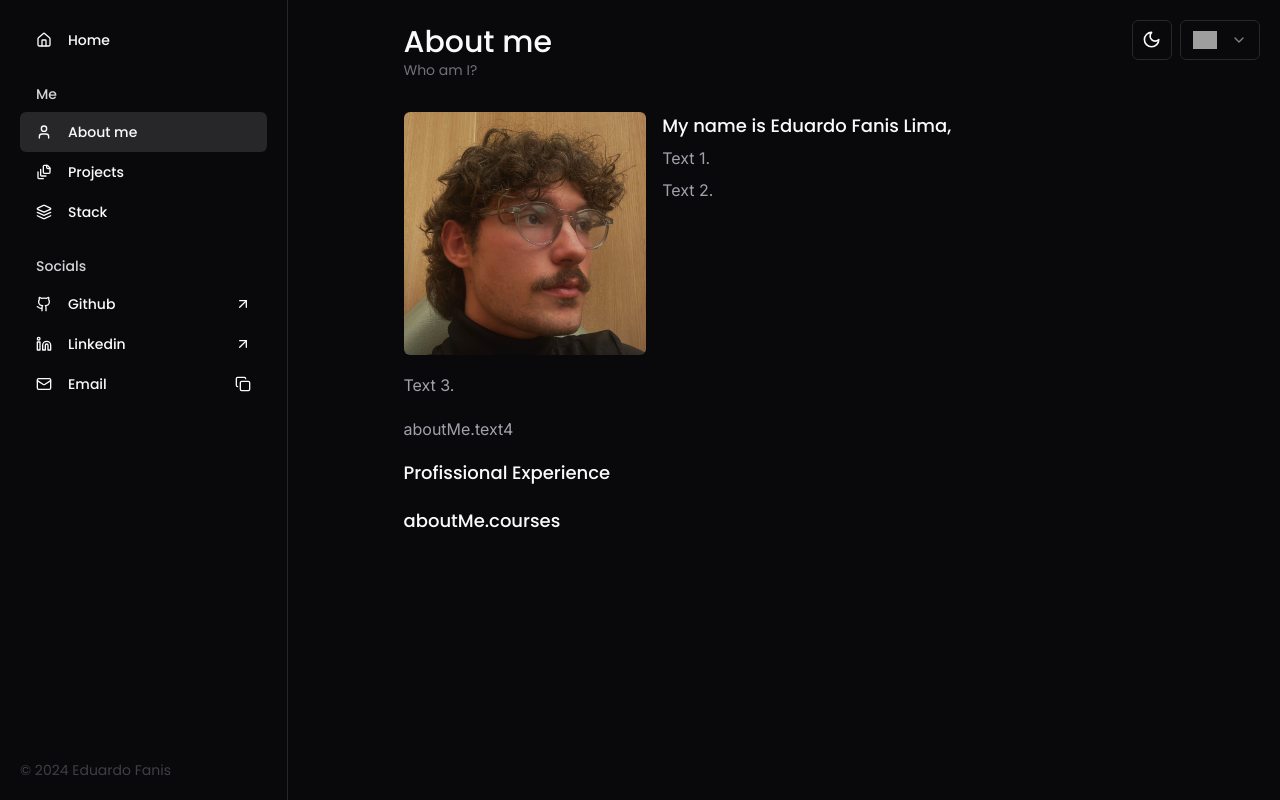
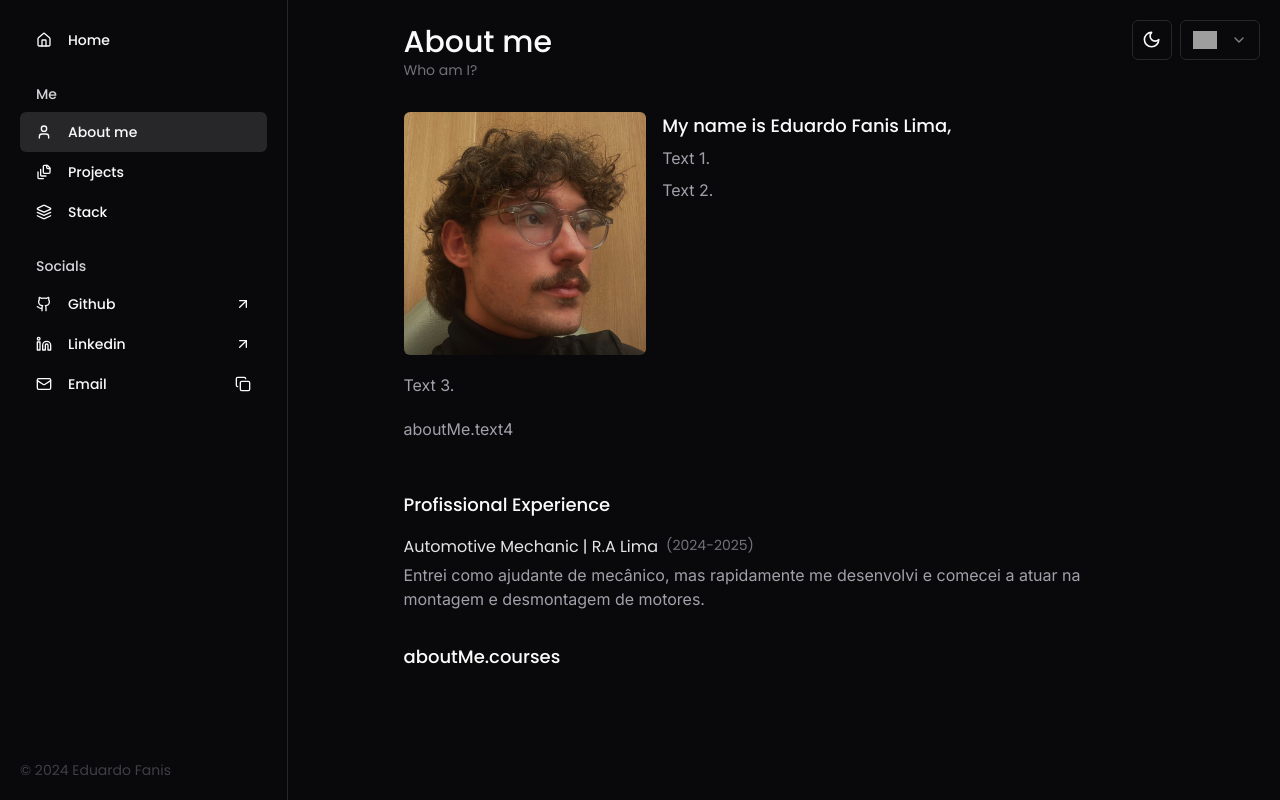
Before and after one commit to eduardofanis/eduardofanis.com, a React (Vite) app: page /aboutme in a window 1280 px wide. Built offline with nearby package versions, Linux system fonts and the light colour scheme; grey boxes are pictures that could not be loaded.

Commit message:
add job list map

```diff
--- a/src/lib/job-list.ts
+++ b/src/lib/job-list.ts
@@ -1,19 +1,25 @@
-import { TFunction } from "i18next";
-
 type Job = {
-  name: string;
-  description: string;
+  role_EN: string;
+  role_PT: string;
+  business: string;
+  description_EN: string;
+  description_PT: string;
   yearIn: string;
   yearOut: string;
 };
 
-export function getJobList(t: TFunction): Job[] {
+export function getJobList(): Job[] {
   return [
     {
-      name: "gerencie",
-      description: t("projectsDescriptions.gerencie"),
+      role_EN: "Automotive Mechanic",
+      role_PT: "Mecânico Automotivo",
+      business: "R.A Lima",
+      description_EN:
+        "Entrei como ajudante de mecânico, mas rapidamente me desenvolvi e comecei a atuar na montagem e desmontagem de motores.",
+      description_PT:
+        "Entrei como ajudante de mecânico, mas rapidamente me desenvolvi e comecei a atuar na montagem e desmontagem de motores.",
       yearIn: "2024",
-      yearOut: "2024",
+      yearOut: "2025",
     },
   ];
 }
--- a/src/pages/Aboutme.tsx
+++ b/src/pages/Aboutme.tsx
@@ -1,8 +1,16 @@
 import AnimatedContainer from "@/components/animated-container";
+import { getJobList } from "@/lib/job-list";
+import { getUserLocale } from "get-user-locale";
 import { useTranslation } from "react-i18next";
 
 export default function Aboutme() {
   const [t] = useTranslation("global");
+
+  const jobs = getJobList();
+
+  const language = localStorage.getItem("language")
+    ? localStorage.getItem("language")
+    : getUserLocale();
 
   return (
     <AnimatedContainer className="mt-6">
@@ -25,10 +33,39 @@ export default function Aboutme() {
         <p className="text-zinc-600 dark:text-zinc-400 leading-7 sm:col-span-3 font-text">
           {t("aboutMe.text4")}
         </p>
-        <div className="sm:col-span-3">
-          <h2 className="text-lg font-medium mb-1">
+        <div className="sm:col-span-3 mt-8">
+          <h2 className="text-lg font-medium mb-4">
             {t("aboutMe.experience")}
           </h2>
+          {jobs.map(
+            (
+              {
+                role_EN,
+                role_PT,
+                business,
+                description_EN,
+                description_PT,
+                yearIn,
+                yearOut,
+              },
+              index
+            ) => (
+              <div key={index} className="mb-4">
+                <div className="flex items-center gap-2 mb-1">
+                  <h3 className="text-zinc-200">
+                    {language === "en-US" ? role_EN : role_PT} | {business}
+                  </h3>
+                  <span className="text-sm text-zinc-500 mb-1">
+                    ({yearIn}-{yearOut})
+                  </span>
+                </div>
+
+                <p className="text-zinc-600 dark:text-zinc-400 leading-6 font-text">
+                  {language === "en-US" ? description_EN : description_PT}
+                </p>
+              </div>
+            )
+          )}
         </div>
         <div className="sm:col-span-3">
           <h2 className="text-lg font-medium mb-1">{t("aboutMe.courses")}</h2>
--- a/src/translations/pt-BR/global.json
+++ b/src/translations/pt-BR/global.json
@@ -39,7 +39,7 @@
     "description": "Quem sou eu?",
     "myName": "Eduardo Fanis Lima",
     "text1": "Desenvolvedor Front-end apaixonado por criar interfaces bonitas e funcionais.",
-    "text2": "Atualmente tenho 20 anos e estou sempre em busca de novos desafios e aprendizados na área de desenvolvimento web. Atualmente estou focado em aprimorar as novas tecnologias do ecossistema ReactJS.",
+    "text2": "Atualmente tenho 20 anos e estou em busca de novos desafios e aprendizados na área de desenvolvimento web. No momento estou focado em aprimorar e aprender as novas tecnologias do ecossistema ReactJS.",
     "text3": "Possuo experiência com diversas tecnologias e ferramentas, incluindo TypeScript, TailwindCSS, Git, SQLite, Docker, Fastify, entre outras. Por um tempo estudei desenvolvimento mobile com Flutter e React Native na qual desenvolvi meu app chamado Activy.",
     "text4": "Acredito que a chave para o sucesso como desenvolvedor está na combinação de habilidades técnicas sólidas, criatividade e uma paixão constante por aprender e evoluir. Sou apaixonado em criar interfaces que não apenas atendam às necessidades dos usuários, mas que também proporcionem uma experiência agradável e intuitiva.",
     "experience": "Experiência Profissional",
```
